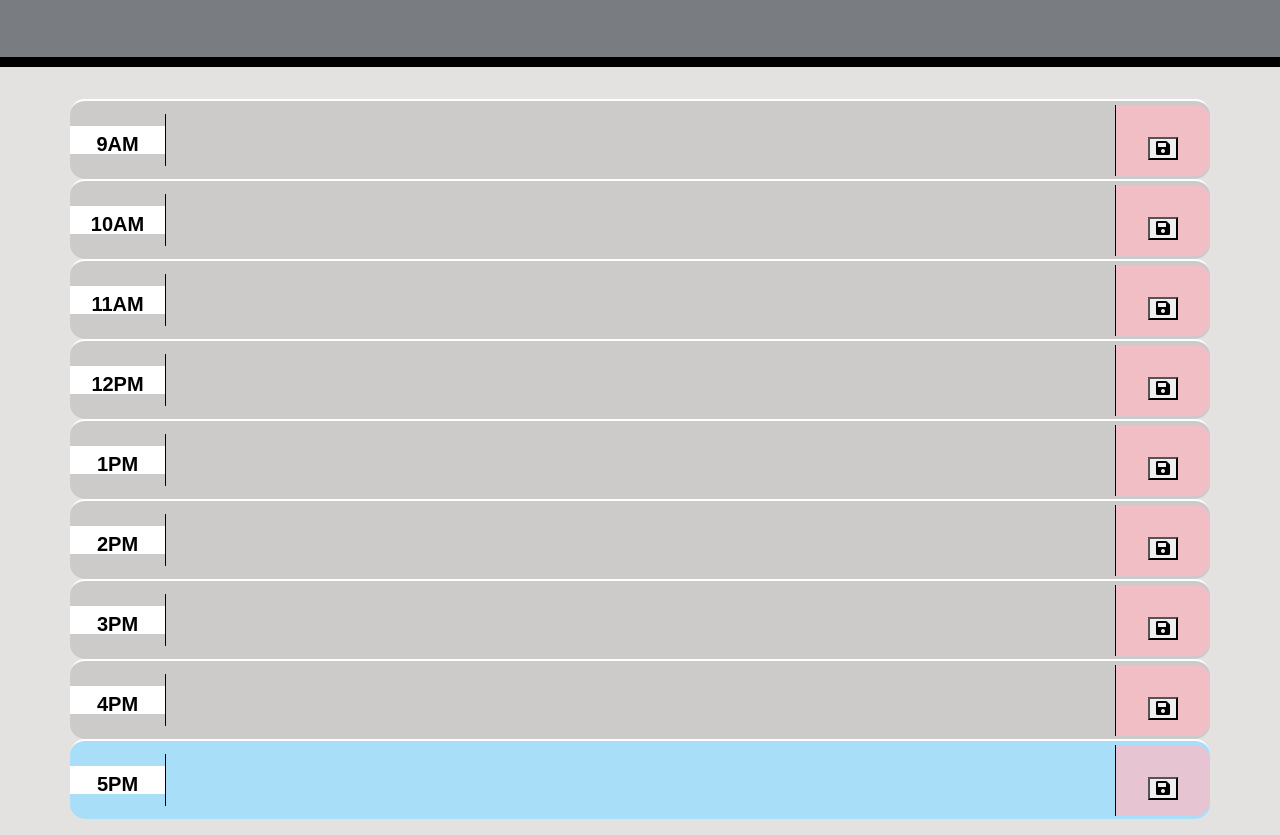
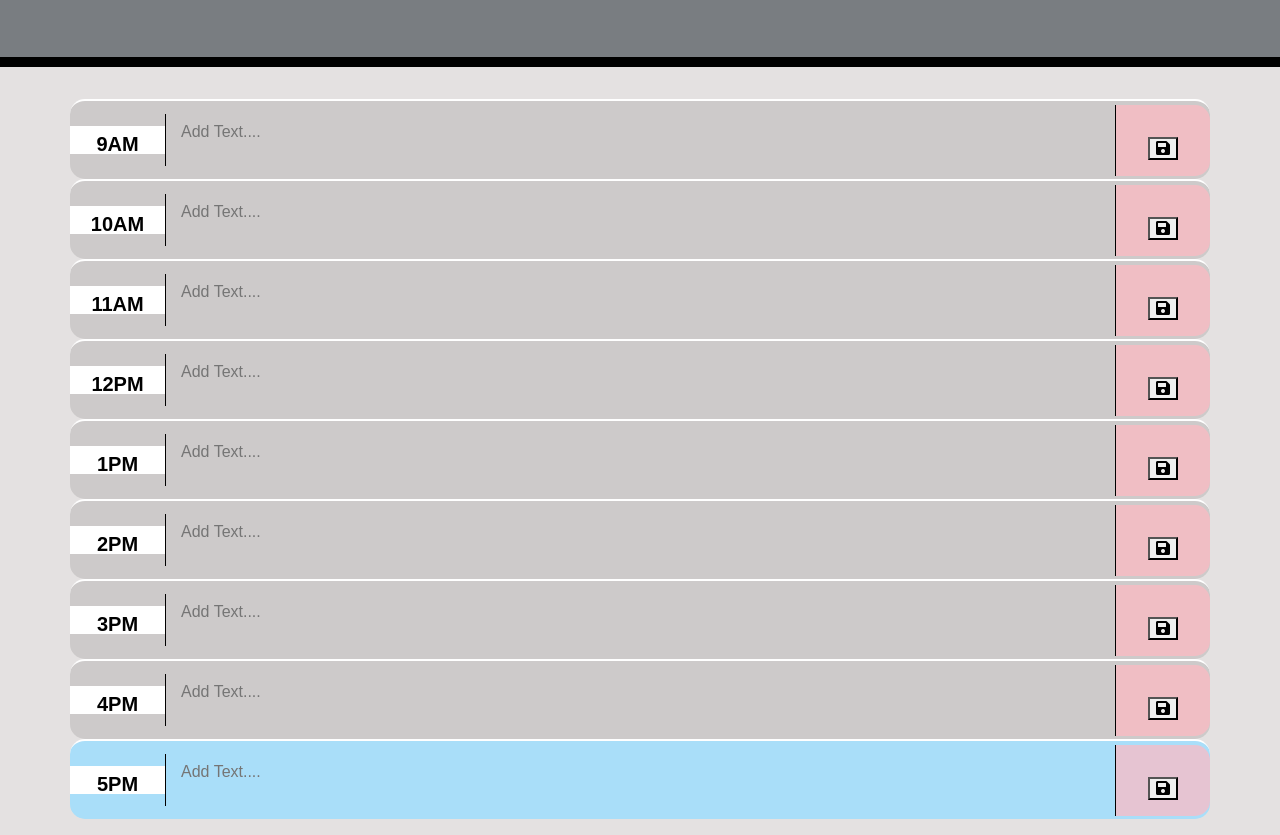
Before and after one commit to KingJessie/Plan-It, a plain HTML site: page index.html in a window 1280 px wide. Shown: the part 247-1082 px from the top of the page. Drawn offline with nearby package versions, Linux system fonts and the light colour scheme; a web font is replaced by a local one.

Commit message:
textarea placeholder added

```diff
--- a/index.html
+++ b/index.html
@@ -30,7 +30,7 @@
       <!-- Timeblocks go here -->
         <div class="row time-block" id="9">
           <div class="col-1 hour pt-2">9AM</div>
-          <textarea class="col-10 textArea"></textarea>
+          <textarea class="col-10 textArea" placeholder="Add Text...."></textarea>
           <div class="saveBtn col-md-2 col-lg-1" id="btn-9">
             <button class="9am"><i class="fas fa-save"></i></button>
           </div>
@@ -38,7 +38,7 @@
 
         <div class="row time-block" id="10">
           <div class="col-1 hour pt-2">10AM</div>
-          <textarea class="col-10 textArea"></textarea>
+          <textarea class="col-10 textArea" placeholder="Add Text...."></textarea>
           <div class="saveBtn col-md-2 col-lg-1" id="btn-10">
             <button class="10am"><i class="fas fa-save"></i></button>
           </div>
@@ -46,7 +46,7 @@
 
         <div class="row time-block" id="11">
           <div class="col-1 hour pt-2">11AM</div>
-          <textarea class="col-10 textArea"></textarea>
+          <textarea class="col-10 textArea" placeholder="Add Text...."></textarea>
           <div class="saveBtn col-md-2 col-lg-1" id="btn-11">
             <button class="11am"><i class="fas fa-save"></i></button>
           </div>
@@ -54,7 +54,7 @@
 
         <div class="row time-block" id="12">
           <div class="col-1 hour pt-2" value="12PM">12PM</div>
-          <textarea class="col-10 textArea"></textarea>
+          <textarea class="col-10 textArea" placeholder="Add Text...."></textarea>
           <div class="saveBtn col-md-2 col-lg-1" id="btn-12">
             <button class="12pm"><i class="fas fa-save"></i></button>
           </div>
@@ -62,7 +62,7 @@
 
         <div class="row time-block" id="13">
           <div class="col-1 hour pt-2">1PM</div>
-          <textarea class="col-10 textArea"></textarea>
+          <textarea class="col-10 textArea" placeholder="Add Text...."></textarea>
           <div class="saveBtn col-md-2 col-lg-1" id="btn-1">
             <button class="1pm"><i class="fas fa-save"></i></button>
           </div>
@@ -70,7 +70,7 @@
 
         <div class="row time-block" id="14">
           <div class="col-1 hour pt-2">2PM</div>
-          <textarea class="col-10 textArea"></textarea>
+          <textarea class="col-10 textArea" placeholder="Add Text...."></textarea>
           <div class="saveBtn col-md-2 col-lg-1" id="btn-2">
             <button class="2pm"><i class="fas fa-save"></i></button>
           </div>
@@ -78,7 +78,7 @@
 
         <div class="row time-block" id="15">
           <div class="col-1 hour pt-2">3PM</div>
-          <textarea class="col-10 textArea"></textarea>
+          <textarea class="col-10 textArea" placeholder="Add Text...."></textarea>
           <div class="saveBtn col-md-2 col-lg-1" id="btn-3">
             <button class="3pm"><i class="fas fa-save"></i></button>
           </div>
@@ -86,7 +86,7 @@
 
         <div class="row time-block" id="16">
           <div class="col-1 hour pt-2">4PM</div>
-          <textarea class="col-10 textArea"></textarea>
+          <textarea class="col-10 textArea" placeholder="Add Text...."></textarea>
           <div class="saveBtn col-md-2 col-lg-1" id="btn-4">
             <button class="4pm"><i class="fas fa-save"></i></button>
           </div>
@@ -94,7 +94,7 @@
 
         <div class="row time-block" id="17">
           <div class="col-1 hour pt-2">5PM</div>
-          <textarea class="col-10 textArea"></textarea>
+          <textarea class="col-10 textArea" placeholder="Add Text...."></textarea>
           <div class="saveBtn col-md-2 col-lg-1" id="btn-5">
             <button class="5pm"><i class="fas fa-save"></i></button>
           </div>
--- a/script.js
+++ b/script.js
@@ -15,8 +15,8 @@ saveBtn.on("click", function () {
   var savedText = $(this).parent().siblings(".textArea").val();
 
   localStorage.setItem(hour, savedText);
+  console.log(savedText, hour)
 });
-
 
 
 // Function for time block to change color when hour is in present, past or future
```
